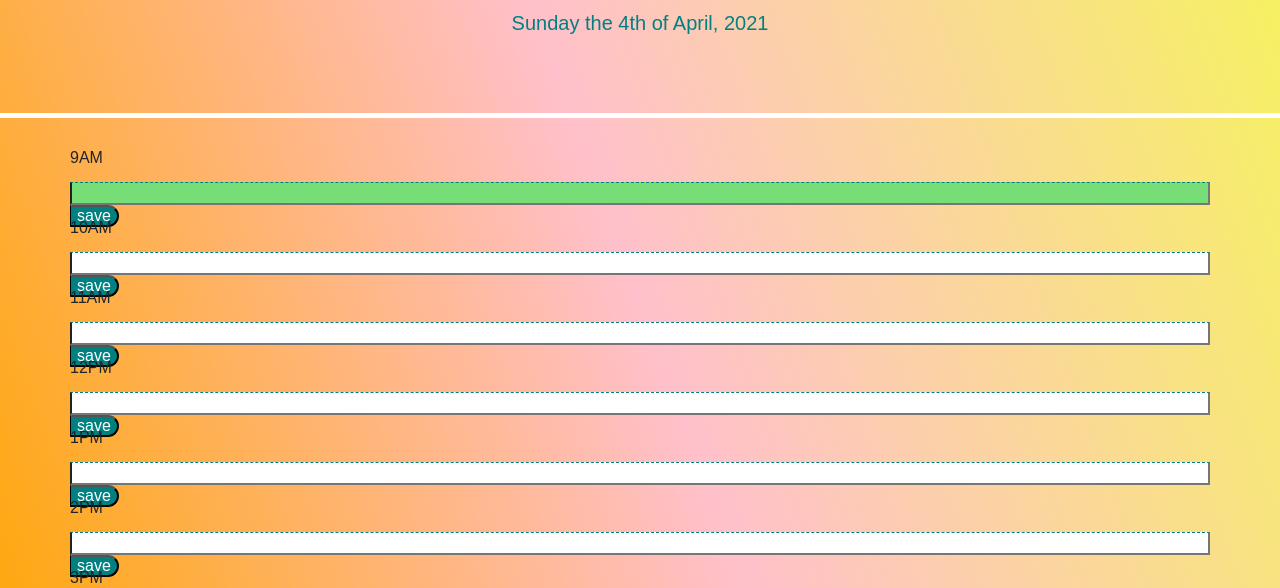
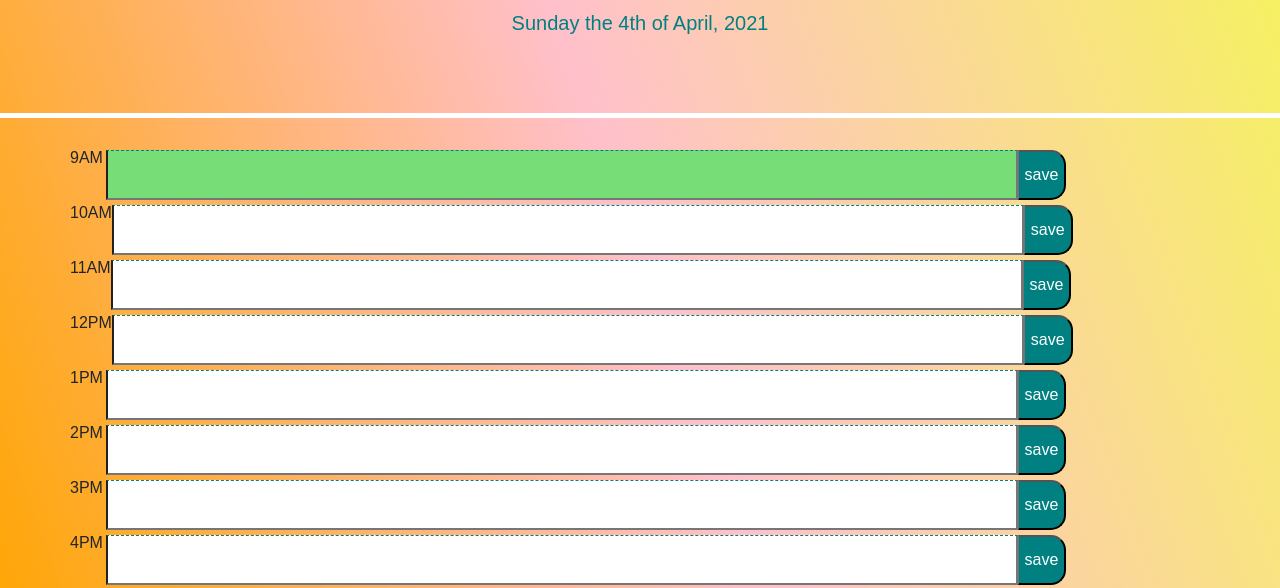
Before and after one commit to celestealexmoore/Calendar-App, a plain HTML site: page Develop/index.html in a window 1280 px wide. Shown: the part 181-769 px from the top of the page. Drawn offline with nearby package versions, Linux system fonts and the light colour scheme.

Commit message:
Updates to Code

```diff
--- a/Develop/index.html
+++ b/Develop/index.html
@@ -30,40 +30,41 @@
     </header>
     <div class="container">
       <!-- Timeblocks go here -->
+      <!--For the button, the (value) is what will appear as the name of the button.-->
       <div class="row">9AM
-        <input type="text" class="hour" id="9" data-index="9" style="width: 100%">
+        <input type="text" class="hour" id="9" data-index="9" style="width: 80%">
         <input type="button" value="save" class="saveBtn"></div>
 
       <div class="row">10AM
-        <input type="text" class="hour" id="10" data-index="10" style="width: 100%">
+        <input type="text" class="hour" id="10" data-index="10" style="width: 80%">
         <input type="button" value="save" class="saveBtn"></div>
 
       <div class="row">11AM
-        <input type="text" class="hour" id="11" data-index="11" style="width: 100%">
+        <input type="text" class="hour" id="11" data-index="11" style="width: 80%">
         <input type="button" value="save" class="saveBtn"></div>
 
       <div class="row">12PM
-        <input type="text" class="hour" id="12" data-index="12" style="width: 100%">
+        <input type="text" class="hour" id="12" data-index="12" style="width: 80%">
         <input type="button" value="save" class="saveBtn"></div>
 
       <div class="row">1PM
-        <input type="text" class="hour" id="13" data-index="13" style="width: 100%">
+        <input type="text" class="hour" id="13" data-index="13" style="width: 80%">
         <input type="button" value="save" class="saveBtn"></div>
 
       <div class="row">2PM
-        <input type="text" class="hour" id="14" data-index="14" style="width: 100%">
+        <input type="text" class="hour" id="14" data-index="14" style="width: 80%">
         <input type="button" value="save" class="saveBtn"></div>
 
       <div class="row">3PM
-        <input type="text" class="hour" id="15" data-index="15" style="width: 100%">
+        <input type="text" class="hour" id="15" data-index="15" style="width: 80%">
         <input type="button" value="save" class="saveBtn"></div>
 
       <div class="row">4PM
-        <input type="text" class="hour" id="16" data-index="16" style="width: 100%">
+        <input type="text" class="hour" id="16" data-index="16" style="width: 80%">
         <input type="button" value="save" class="saveBtn"></div>
 
       <div class="row">5PM
-        <input type="text" class="hour" id="17" data-index="17" style="width: 100%">
+        <input type="text" class="hour" id="17" data-index="17" style="width: 80%">
         <input type="button" value="save" class="saveBtn"></div>
 
     </div>
--- a/Develop/script.js
+++ b/Develop/script.js
@@ -1,24 +1,34 @@
-
-// Today's date at the top
+// Today's date at the top//
 $("#currentDay").text(moment().format("dddd [the] Do [of] MMMM, YYYY"));
 
 // color-coded timeblocks
 var currentHour = new Date().getHours()
-console.log('FORMAT()-->' ,currentHour)
+console.log('FORMAT()-->',currentHour);
 
-var timeblocks = $(".hour");
+var timeblocks = $(".hour")
 
-timeblocks.each(function(index, el) {
-
+timeblocks.each(function(index, el){
     if (currentHour > el.id){
         $(this).addClass("past")
-    }else if (currentHour < el.id){
+    } else if (currentHour < el.id){
         $(this).addClass("future")
     } else {
-   $(this).addClass('present')
-    }
+   $(this).addClass("present")
+    };
 
-//$(".hour").val(localStorage.getItem(""));
-//Need to insert the text area value and the time label
-save_button.addEventListener("click", setLocalStorage);
+
+var myButton = document.getElementById("#saveBtn")
+
+myButton.addEventListener("click", saveStuff);
+function saveStuff(event){
+    console.log("You clicked the save button.");
+
+
+$(".hour").val(localStorage.setItem());
+
+$(".hour").val(localStorage.getItem(""));
+}
+
+/* Need to insert the text area value and the time label
+save_button.addEventListener("click", setLocalStorage); */
 })
--- a/Develop/style.css
+++ b/Develop/style.css
@@ -3,13 +3,14 @@ body {
   font-size: 16px;
   line-height: 1;
   background-image: linear-gradient(250deg,rgb(245, 245, 90), pink, orange);
+  margin-bottom: 30px;
 }
 
 textarea {
   background: transparent;
   border: none;
   resize: none;
-  color: #000000;
+  color: teal;
   border-left: 1px solid black;
   padding: 10px;
 }
@@ -24,13 +25,7 @@ textarea {
   color:teal;
   background-color:"";
 }
-
 .lead{
-  color: teal;
-  background-color: "";
-}
-
-#currentDay{
   color: teal;
   background-color: "";
 }
@@ -46,9 +41,10 @@ textarea {
 
 .row {
   white-space: pre-wrap;
-  height: 70px;
-  border-top: 40px solid "";
-  border-bottom: 40px solid "";
+  height: 50px;
+  border-top: 50px solid "";
+  border-bottom: 50px solid "";
+  margin-bottom: 5px;
 }
 
 .hour {
@@ -73,7 +69,7 @@ textarea {
 }
 
 .saveBtn {
-  border-left: 1px solid black;
+  border-left: 1px solid rgb(116, 114, 114);
   border-top-right-radius: 15px;
   border-bottom-right-radius: 15px;
   background-color: teal;
@@ -90,6 +86,5 @@ float: right;
 } */
 
 .saveBtn i:hover {
-  font-size: 20px;
   transition: all 0.3s ease-in-out;
 }
```
Also changed, not shown: 1 other file.
